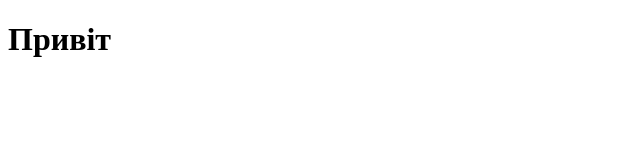
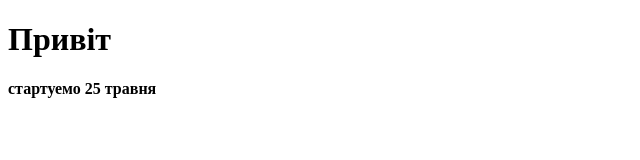
Before and after one commit to Den4kss/tutorial, a plain HTML site: page index.html in a window 1280 px wide. Shown: the whole page, without its empty margins (0-640 px from the left). Drawn offline with Linux system fonts and the light colour scheme.

Commit message:
data index.html

```diff
--- a/index.html
+++ b/index.html
@@ -8,5 +8,6 @@
 </head>
 <body>
     <h1>Привіт</h1>
+    <h4>стартуемо 25 травня</h4>
 </body>
 </html>
```
